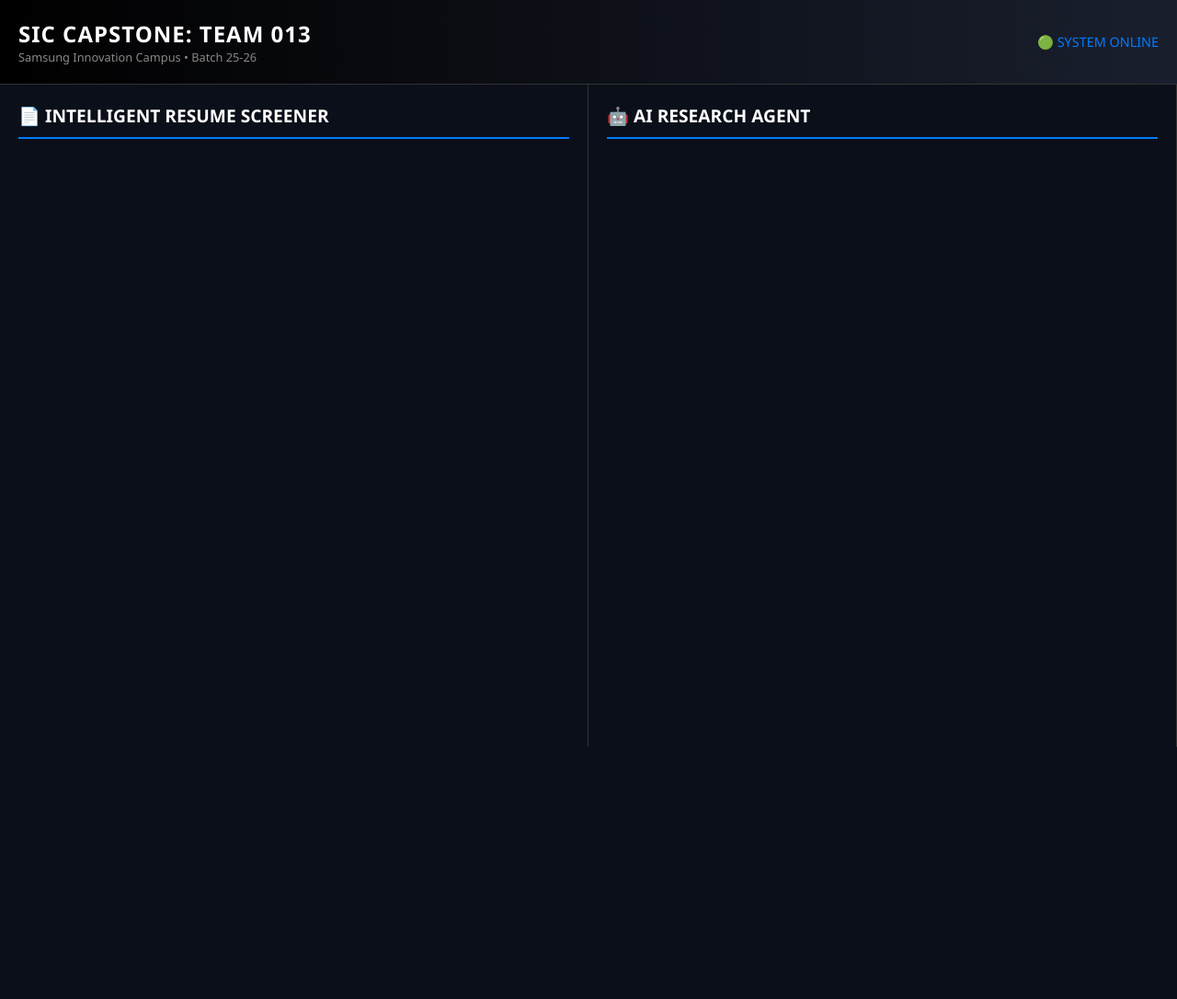
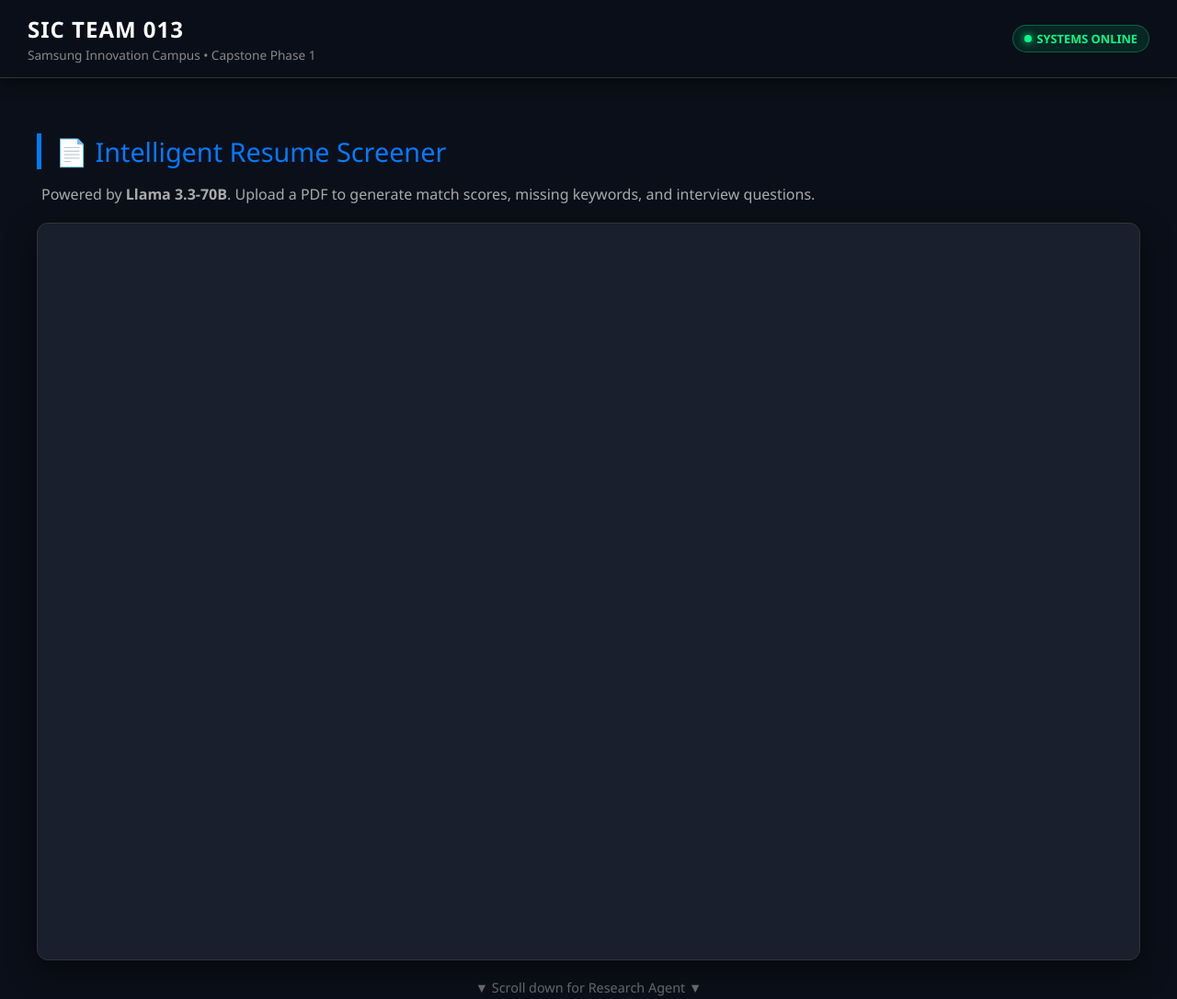
Before and after one commit to CodeByDiablo/sic-team013-frontend, a plain HTML site: page index.html in a window 1280 px wide. Shown: the top 1086 px of the page at 92% size. Before the commit the page ends 812 px from the top, so only its background shows below. Drawn offline with Linux system fonts and the light colour scheme.

Commit message:
Enhance dashboard layout and styling
Updated the layout and styles for the dashboard, including a sticky header and new app containers. Added descriptions for the Intelligent Resume Screener and AI Research Agent sections.

```diff
--- a/index.html
+++ b/index.html
@@ -10,56 +10,93 @@
     <style>
         :root {
             --primary: #007bff;
-            --bg: #0b0f19; /* Deep tech background */
+            --bg: #0b0f19;
             --card-bg: #1a1f2e;
             --text: #e0e0e0;
         }
         body { margin: 0; padding: 0; font-family: 'Segoe UI', sans-serif; background-color: var(--bg); color: var(--text); }
 
-        /* Header */
+        /* Sticky Header */
         header {
-            background: linear-gradient(90deg, #000000 0%, #1a1f2e 100%);
-            padding: 20px; border-bottom: 1px solid #333; display: flex; justify-content: space-between; align-items: center;
+            position: sticky; top: 0; z-index: 1000;
+            background: rgba(11, 15, 25, 0.95);
+            backdrop-filter: blur(10px);
+            padding: 15px 30px;
+            border-bottom: 1px solid #333;
+            display: flex; justify-content: space-between; align-items: center;
+            box-shadow: 0 4px 15px rgba(0,0,0,0.5);
         }
-        .logo { font-size: 1.5rem; font-weight: bold; color: white; letter-spacing: 1px; }
-        .tagline { color: var(--primary); font-size: 0.9rem; font-weight: 500; }
+        .logo { font-size: 1.5rem; font-weight: bold; color: white; letter-spacing: 1px; text-transform: uppercase; }
+        .sub-logo { font-size: 0.85rem; color: #888; font-weight: normal; margin-top: 2px; }
+        .status-badge {
+            background: rgba(0, 255, 136, 0.1);
+            color: #00ff88;
+            padding: 5px 12px;
+            border-radius: 20px;
+            font-size: 0.8rem;
+            font-weight: bold;
+            border: 1px solid rgba(0, 255, 136, 0.3);
+            display: flex; align-items: center; gap: 6px;
+        }
+        .status-dot { width: 8px; height: 8px; background: #00ff88; border-radius: 50%; box-shadow: 0 0 8px #00ff88; }
 
-        /* Main Grid */
-        .dashboard-container {
-            display: grid;
-            grid-template-columns: 1fr 1fr;
-            gap: 0; /* Seamless split */
-            height: calc(100vh - 80px); /* Full height minus header */
+        /* Main Layout - Vertical Stack */
+        .container {
+            max-width: 1200px;
+            margin: 0 auto;
+            padding: 20px;
         }
 
-        .panel {
-            padding: 20px;
-            overflow-y: auto;
-            border-right: 1px solid #333;
+        .section-title {
+            color: var(--primary);
+            font-size: 1.8rem;
+            margin-bottom: 10px;
+            margin-top: 40px;
+            border-left: 5px solid var(--primary);
+            padding-left: 15px;
+            display: flex; align-items: center; gap: 10px;
         }
 
-        .panel-header {
-            margin-bottom: 15px;
-            padding-bottom: 10px;
-            border-bottom: 2px solid var(--primary);
-            font-size: 1.2rem;
-            font-weight: bold;
-            color: white;
-            display: flex;
-            align-items: center;
-            gap: 10px;
+        /* The App Containers */
+        .app-wrapper {
+            background: var(--card-bg);
+            border: 1px solid #333;
+            border-radius: 12px;
+            overflow: hidden; /* Clips the corners */
+            box-shadow: 0 10px 30px rgba(0,0,0,0.5);
+            margin-bottom: 60px; /* Space between apps */
+            min-height: 800px; /* Force tall height */
         }
 
-        /* Responsive */
-        @media (max-width: 1000px) {
-            .dashboard-container { grid-template-columns: 1fr; height: auto; }
-            .panel { height: 800px; border-bottom: 5px solid #000; }
+        /* Fix Gradio sizing */
+        gradio-app {
+            width: 100%;
+            height: 100%;
+            min-height: 800px; /* Matches wrapper */
+            border: none;
         }
 
-        /* Hides the built-in footer of Gradio apps to make it look native */
-        gradio-app {
-            min-height: 600px;
-            width: 100%;
+        /* Scroll Down Hint */
+        .scroll-hint {
+            text-align: center;
+            color: #666;
+            margin-top: -40px;
+            margin-bottom: 40px;
+            font-size: 0.9rem;
+            animation: bounce 2s infinite;
+        }
+        @keyframes bounce {
+            0%, 20%, 50%, 80%, 100% {transform: translateY(0);}
+            40% {transform: translateY(-5px);}
+            60% {transform: translateY(-3px);}
+        }
+
+        footer {
+            text-align: center;
+            padding: 40px;
+            color: #555;
+            font-size: 0.9rem;
+            border-top: 1px solid #222;
         }
     </style>
 </head>
@@ -67,29 +104,44 @@
 
     <header>
         <div>
-            <div class="logo">SIC CAPSTONE: TEAM 013</div>
-            <div style="font-size: 0.8rem; color: #888;">Samsung Innovation Campus • Batch 25-26</div>
+            <div class="logo">SIC Team 013</div>
+            <div class="sub-logo">Samsung Innovation Campus • Capstone Phase 1</div>
         </div>
-        <div class="tagline">🟢 SYSTEM ONLINE</div>
+        <div class="status-badge"><div class="status-dot"></div> SYSTEMS ONLINE</div>
     </header>
 
-    <div class="dashboard-container">
+    <div class="container">
 
-        <div class="panel">
-            <div class="panel-header">
-                <span>📄 INTELLIGENT RESUME SCREENER</span>
-            </div>
+        <div class="section-title">
+            <span>📄 Intelligent Resume Screener</span>
+        </div>
+        <p style="color: #aaa; margin-bottom: 20px; padding-left: 5px;">
+            Powered by <strong>Llama 3.3-70B</strong>. Upload a PDF to generate match scores, missing keywords, and interview questions.
+        </p>
+
+        <div class="app-wrapper">
             <gradio-app src="https://codebydiablo-resume-screener.hf.space" theme_mode="dark"></gradio-app>
         </div>
 
-        <div class="panel">
-            <div class="panel-header">
-                <span>🤖 AI RESEARCH AGENT</span>
-            </div>
+        <div class="scroll-hint">▼ Scroll down for Research Agent ▼</div>
+
+        <div class="section-title">
+            <span>🤖 AI Research Agent</span>
+        </div>
+        <p style="color: #aaa; margin-bottom: 20px; padding-left: 5px;">
+            Powered by <strong>LangChain & FAISS</strong>. Upload technical papers to build a private vector knowledge base.
+        </p>
+
+        <div class="app-wrapper">
             <gradio-app src="https://codebydiablo-rag-agent.hf.space" theme_mode="dark"></gradio-app>
         </div>
 
     </div>
 
+    <footer>
+        SIC Capstone Project • Team 013 <br>
+        Developed by Vasamsetti, Devesh, Dhadi, Kovvuri, and Sakshi.
+    </footer>
+
 </body>
 </html>
```
